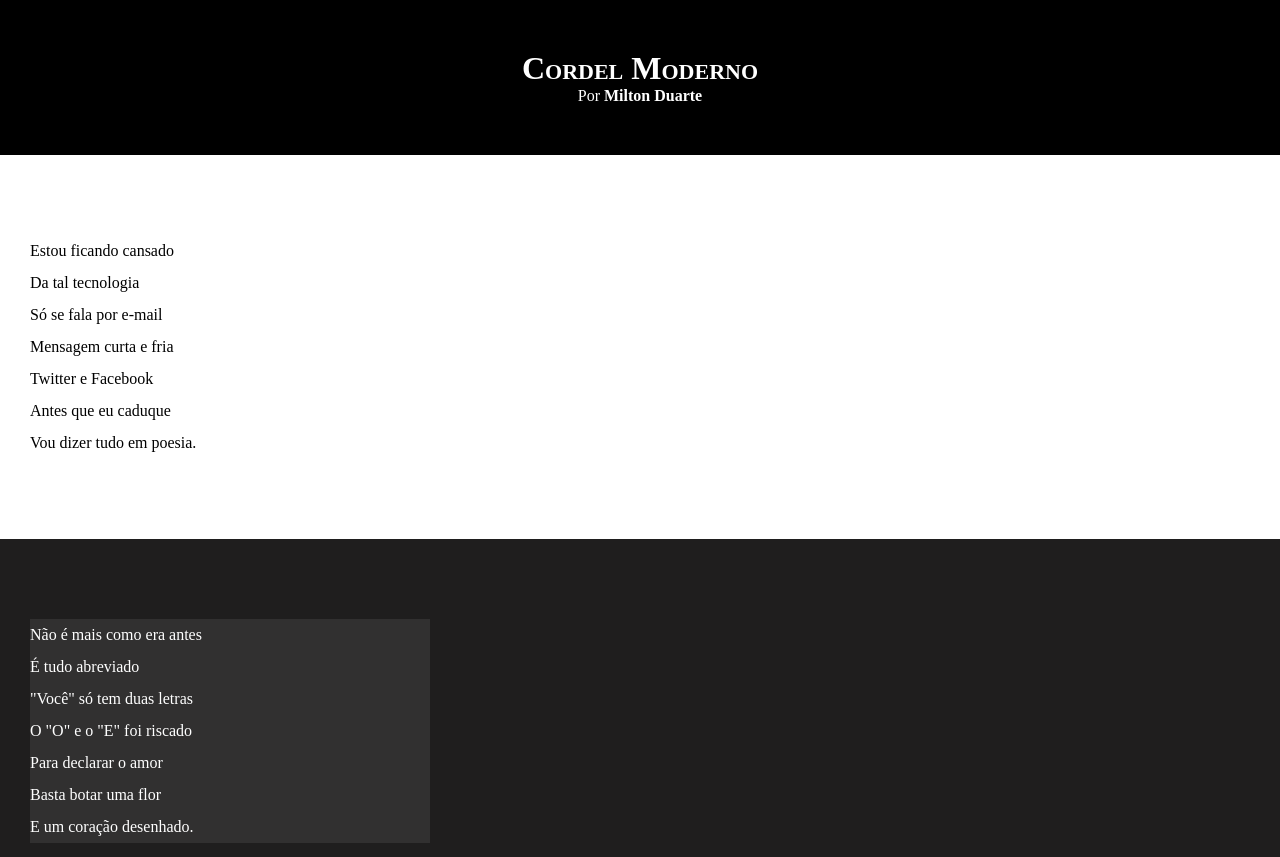
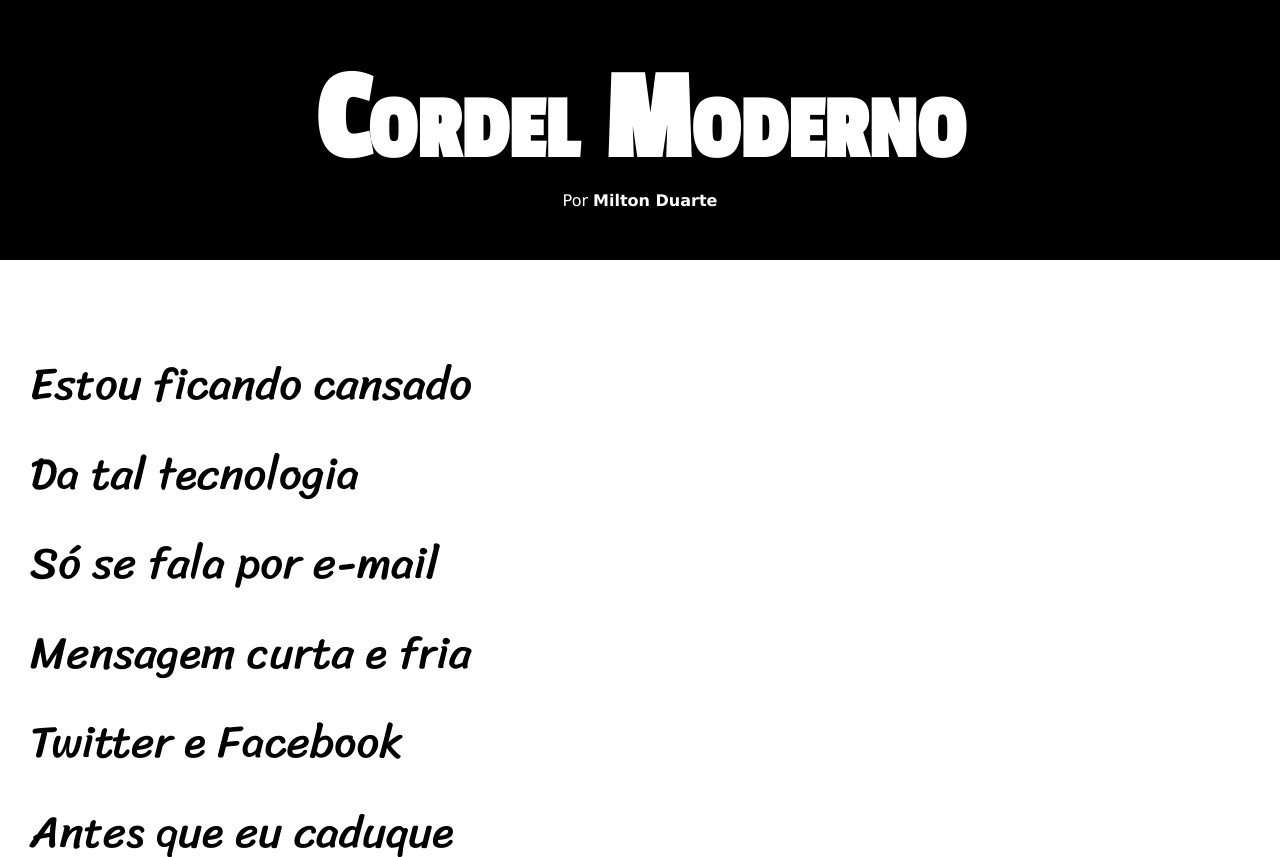
Before and after one commit to gabrielpaixaoz/html-css, a plain HTML site: page desafios/d012/index.html in a window 1280 px wide. Shown: the top 857 px of the page. Drawn offline with Linux system fonts and the light colour scheme.

Commit message:
atualização de estilos

```diff
--- a/desafios/d012/estilo/style.css
+++ b/desafios/d012/estilo/style.css
@@ -1,4 +1,13 @@
 @charset "UTF-8";
+
+@import url('https://fonts.googleapis.com/css2?family=Passion+One&family=Sriracha&display=swap');
+
+:root{
+    --fonte1: Verdana, Gevana, Tahoma, sans-serif;
+    --fonte2: 'Passion One', cursive;
+    --fonte3: 'Sriracha', cursive;
+}
+
 
 * {
     margin: 0px;
@@ -8,6 +17,7 @@
 html, body{
     min-height: 100vh;
     background-color: darkgray;
+    font-family: var(--fonte1);
 }
 
 header{
@@ -19,6 +29,9 @@
 header > h1{
     padding-top: 50px;
     font-variant: small-caps;
+    font-family: var(--fonte2);
+    font-size: 10vw;
+
 }
 
 header > p {
@@ -41,6 +54,8 @@
     padding-bottom: 10vh;
     line-height: 2em;
     padding-left: 30px;
+    font-family: var(--fonte3);
+    font-size: 3.5vw;
 }
 
 section.normal{
@@ -54,7 +69,8 @@
 }
 
 section.imagem > p{
-    width: 400px;
+    display: inline-block;
+    padding: 5px;
     background-color: rgb(49, 48, 48);
 }
 
```
